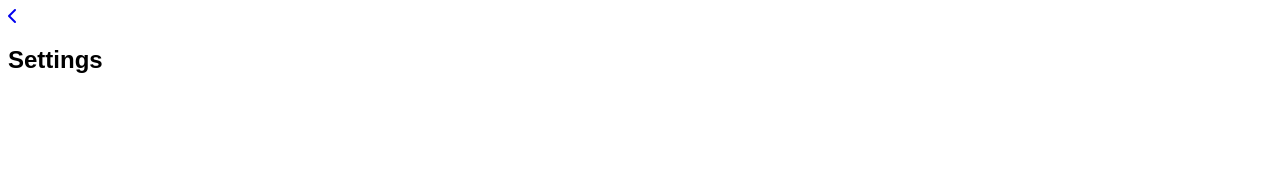
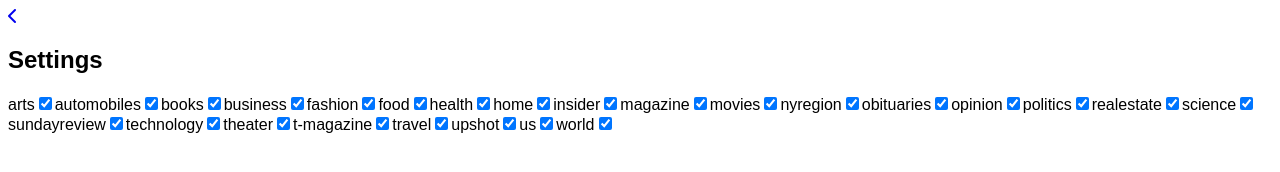
Before and after one commit to ABertie/newsbox-ABertie, a website built with webpack: page src/settings.html in a window 1280 px wide. Built offline with nearby package versions, Linux system fonts and the light colour scheme; a web font is replaced by a local one.

Commit message:
checklist test

```diff
--- a/src/index.js
+++ b/src/index.js
@@ -1,3 +1,4 @@
 // import your files here e.g like this: import "./style.scss"
 import "./script/api"
+import "./script/categories"
 import "./style.scss"
--- a/src/script/api.js
+++ b/src/script/api.js
@@ -1,8 +1,7 @@
+import { categories } from "./categories";
+
 export default (async function() {
     if (!window.location.pathname.includes("index.html")) return
-
-    let categories = ["arts", "automobiles", "books", "business", "fashion", "food", "health", "home", "insider", "magazine", "movies", "nyregion", "obituaries", "opinion", "politics", "realestate", "science", "sundayreview", "technology", "theater", "t-magazine", "travel", "upshot", "us", "world"]
-    // , "sports" only makes Promo
 
     const COUNT = 7 // count of articles for each categorie - 1
 
--- /dev/null
+++ b/src/script/categories.js
@@ -0,0 +1,33 @@
+let text = ["arts", "automobiles", "books", "business", "fashion", "food", "health", "home", "insider", "magazine", "movies", "nyregion", "obituaries", "opinion", "politics", "realestate", "science", "sundayreview", "technology", "theater", "t-magazine", "travel", "upshot", "us", "world"]
+
+let text1 = text
+
+export default (function () {
+    const CHECKLIST = document.querySelector(".categoriesChecklist")
+
+    text.forEach(elem => {
+        const LABEL = document.createElement("label")
+        LABEL.innerHTML = `${elem}<input type="checkbox" name="${elem}" checked>`
+        CHECKLIST.append(LABEL)
+
+    })
+
+    const INPUT = document.querySelectorAll("input")
+
+
+    INPUT.forEach(check => {
+        check.addEventListener("click", checkhandler)
+
+        function checkhandler() {
+            if (check.checked === false) {
+                    let start = text1.slice(0, text1.indexOf(check.name))
+                    let end = text1.slice(text1.indexOf(check.name) + 1, text1.length)
+                    text1 = start.concat(end)
+                    console.log(text1);
+                }
+        }
+    })
+
+})()
+
+export let categories = text1
--- a/src/settings.html
+++ b/src/settings.html
@@ -15,5 +15,9 @@
 		<h2>Settings</h2>
 	</header>
 
+	<main>
+		<section class="categoriesChecklist"></section>
+	</main>
+
 </body>
 </html>
```
